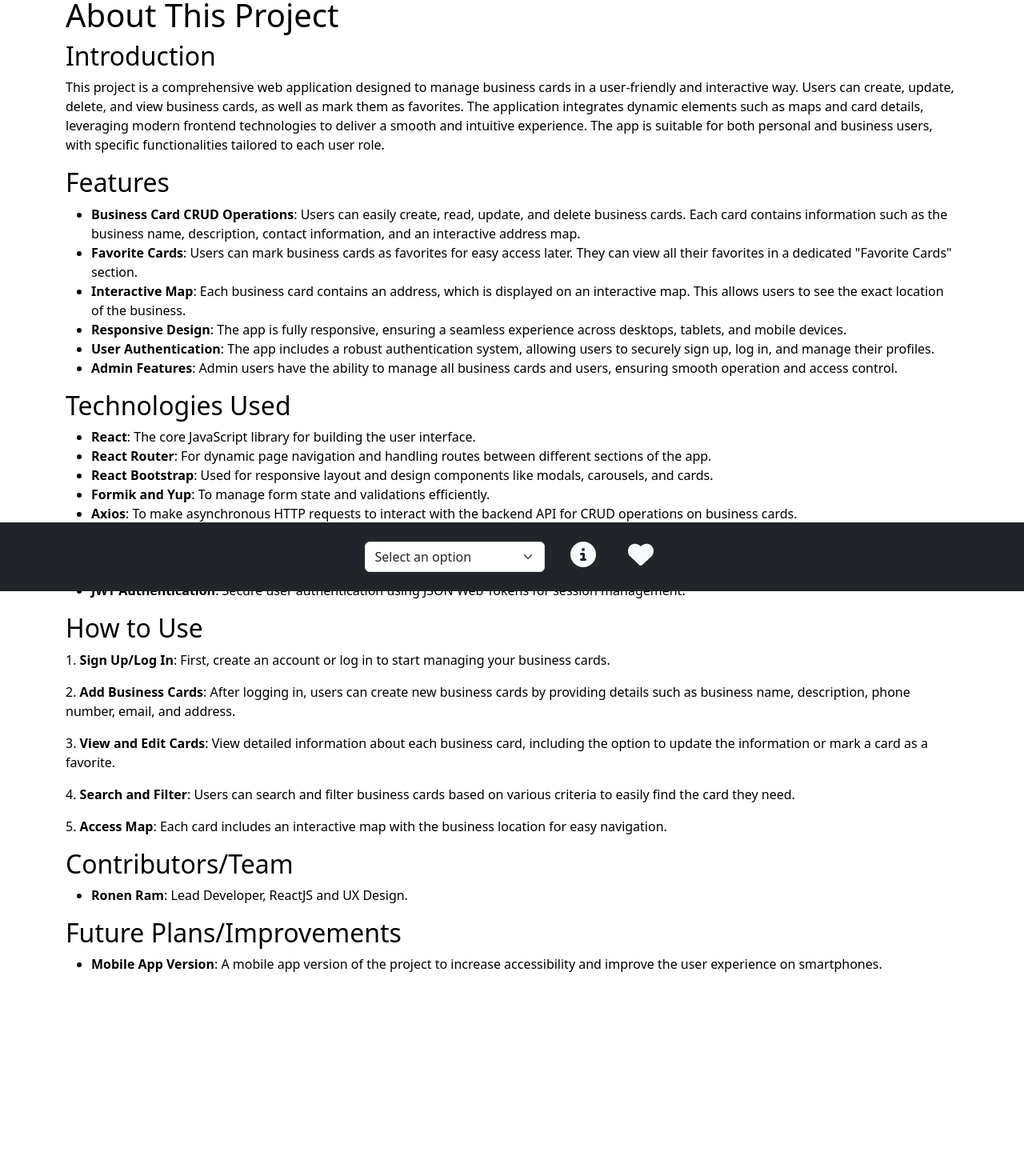
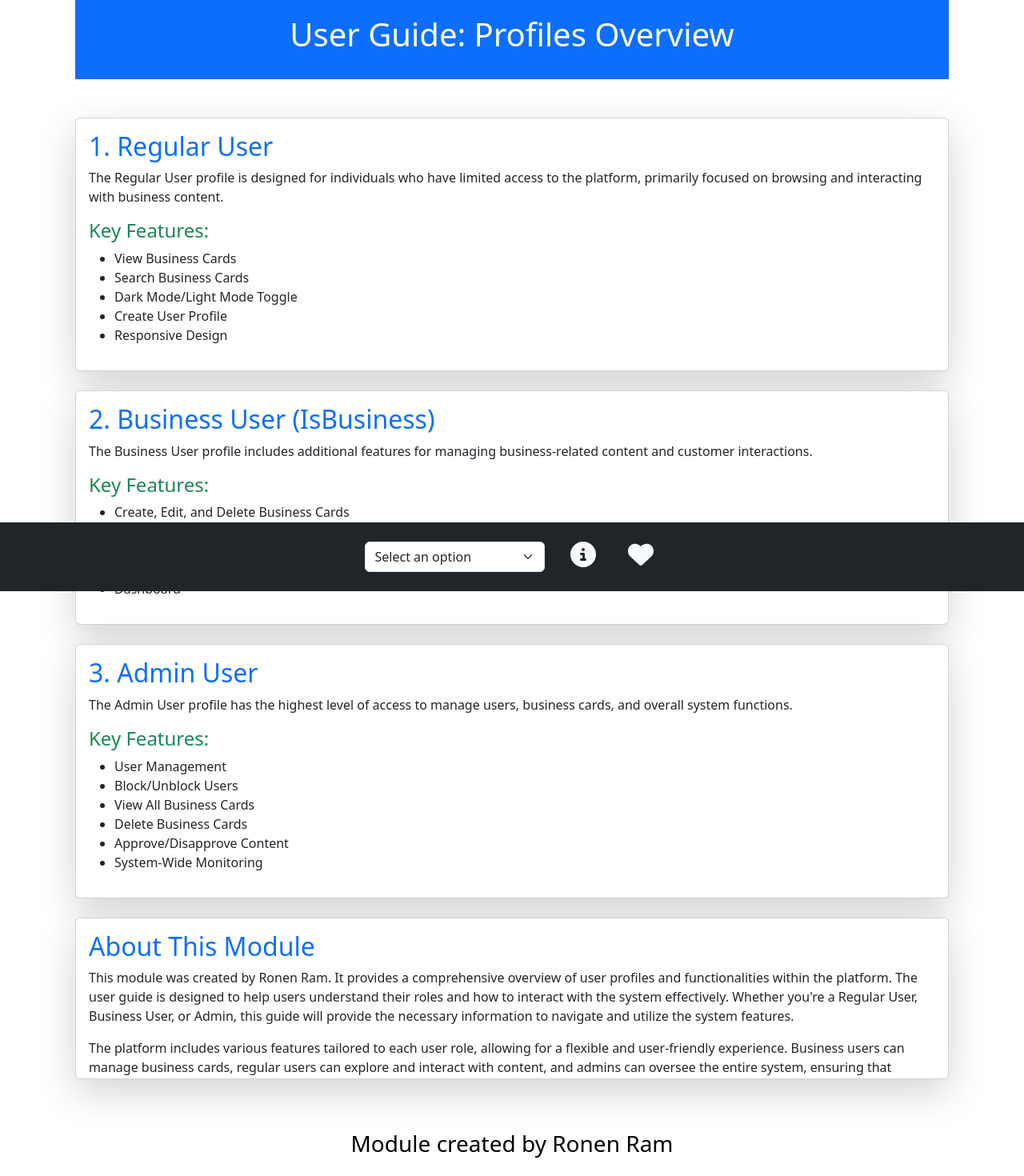
Before and after one commit to ronenram1234/nexcrm, a React (Create React App) app: page /about in a window 1280 px wide. Shown: the part 61-1531 px from the top of the page at 80% size. Before the commit the page ends 1294 px from the top, so only its background shows below. Built offline with nearby package versions, Linux system fonts and the light colour scheme; no server answers.

Commit message:
update aboute

```diff
--- a/src/components/About.tsx
+++ b/src/components/About.tsx
@@ -1,155 +1,92 @@
 import { FunctionComponent } from "react";
+
 
 interface AboutProps {}
 
 const About: FunctionComponent<AboutProps> = () => {
   return (
-    <div className="about-container">
-      <h1>About This Project</h1>
 
-      <section>
-        <h2>Introduction</h2>
-        <p>
-          This project is a comprehensive web application designed to manage
-          business cards in a user-friendly and interactive way. Users can
-          create, update, delete, and view business cards, as well as mark them
-          as favorites. The application integrates dynamic elements such as maps
-          and card details, leveraging modern frontend technologies to deliver a
-          smooth and intuitive experience. The app is suitable for both personal
-          and business users, with specific functionalities tailored to each
-          user role.
-        </p>
-      </section>
+    <div className="container">
+    <header className="bg-primary text-white text-center p-4">
+      <h1>User Guide: Profiles Overview</h1>
+    </header>
 
-      <section>
-        <h2>Features</h2>
-        <ul>
-          <li>
-            <strong>Business Card CRUD Operations</strong>: Users can easily
-            create, read, update, and delete business cards. Each card contains
-            information such as the business name, description, contact
-            information, and an interactive address map.
-          </li>
-          <li>
-            <strong>Favorite Cards</strong>: Users can mark business cards as
-            favorites for easy access later. They can view all their favorites
-            in a dedicated "Favorite Cards" section.
-          </li>
-          <li>
-            <strong>Interactive Map</strong>: Each business card contains an
-            address, which is displayed on an interactive map. This allows users
-            to see the exact location of the business.
-          </li>
-          <li>
-            <strong>Responsive Design</strong>: The app is fully responsive,
-            ensuring a seamless experience across desktops, tablets, and mobile
-            devices.
-          </li>
-          <li>
-            <strong>User Authentication</strong>: The app includes a robust
-            authentication system, allowing users to securely sign up, log in,
-            and manage their profiles.
-          </li>
-          <li>
-            <strong>Admin Features</strong>: Admin users have the ability to
-            manage all business cards and users, ensuring smooth operation and
-            access control.
-          </li>
-        </ul>
-      </section>
+    <section className="my-5">
+      {/* Regular User Section */}
+      <div className="card shadow-lg mb-4">
+        <div className="card-body" style={{ maxHeight: '350px', overflowY: 'auto' }}>
+          <h2 className="card-title text-primary">1. Regular User</h2>
+          <p className="card-text">
+            The Regular User profile is designed for individuals who have limited access to the platform, primarily focused on browsing and interacting with business content.
+          </p>
+          <h4 className="text-success">Key Features:</h4>
+          <ul>
+            <li>View Business Cards</li>
+            <li>Search Business Cards</li>
+            <li>Dark Mode/Light Mode Toggle</li>
+            <li>Create User Profile</li>
+            <li>Responsive Design</li>
+          </ul>
+        </div>
+      </div>
 
-      <section>
-        <h2>Technologies Used</h2>
-        <ul>
-          <li>
-            <strong>React</strong>: The core JavaScript library for building the
-            user interface.
-          </li>
-          <li>
-            <strong>React Router</strong>: For dynamic page navigation and
-            handling routes between different sections of the app.
-          </li>
-          <li>
-            <strong>React Bootstrap</strong>: Used for responsive layout and
-            design components like modals, carousels, and cards.
-          </li>
-          <li>
-            <strong>Formik and Yup</strong>: To manage form state and
-            validations efficiently.
-          </li>
-          <li>
-            <strong>Axios</strong>: To make asynchronous HTTP requests to
-            interact with the backend API for CRUD operations on business cards.
-          </li>
-          <li>
-            <strong>FontAwesome</strong>: For providing icons such as heart,
-            trash, and edit for actions on business cards.
-          </li>
-          <li>
-            <strong>React-Toastify</strong>: For displaying toast notifications,
-            such as success or error messages during form submissions or
-            operations.
-          </li>
-          <li>
-            <strong>Google Maps API</strong>: For displaying the business
-            location on an interactive map.
-          </li>
-          <li>
-            <strong>JWT Authentication</strong>: Secure user authentication
-            using JSON Web Tokens for session management.
-          </li>
-        </ul>
-      </section>
+      {/* Business User Section */}
+      <div className="card shadow-lg mb-4">
+        <div className="card-body" style={{ maxHeight: '350px', overflowY: 'auto' }}>
+          <h2 className="card-title text-primary">2. Business User (IsBusiness)</h2>
+          <p className="card-text">
+            The Business User profile includes additional features for managing business-related content and customer interactions.
+          </p>
+          <h4 className="text-success">Key Features:</h4>
+          <ul>
+            <li>Create, Edit, and Delete Business Cards</li>
+            <li>View Business Card Details</li>
+            <li>Favorites</li>
+            <li>View and Manage Own Cards</li>
+            <li>Dashboard</li>
+          </ul>
+        </div>
+      </div>
 
-      <section>
-        <h2>How to Use</h2>
-        <p>
-          1. <strong>Sign Up/Log In</strong>: First, create an account or log in
-          to start managing your business cards.
-        </p>
-        <p>
-          2. <strong>Add Business Cards</strong>: After logging in, users can
-          create new business cards by providing details such as business name,
-          description, phone number, email, and address.
-        </p>
-        <p>
-          3. <strong>View and Edit Cards</strong>: View detailed information
-          about each business card, including the option to update the
-          information or mark a card as a favorite.
-        </p>
-        <p>
-          4. <strong>Search and Filter</strong>: Users can search and filter
-          business cards based on various criteria to easily find the card they
-          need.
-        </p>
-        <p>
-          5. <strong>Access Map</strong>: Each card includes an interactive map
-          with the business location for easy navigation.
-        </p>
-      </section>
+      {/* Admin User Section */}
+      <div className="card shadow-lg mb-4">
+        <div className="card-body" style={{ maxHeight: '350px', overflowY: 'auto' }}>
+          <h2 className="card-title text-primary">3. Admin User</h2>
+          <p className="card-text">
+            The Admin User profile has the highest level of access to manage users, business cards, and overall system functions.
+          </p>
+          <h4 className="text-success">Key Features:</h4>
+          <ul>
+            <li>User Management</li>
+            <li>Block/Unblock Users</li>
+            <li>View All Business Cards</li>
+            <li>Delete Business Cards</li>
+            <li>Approve/Disapprove Content</li>
+            <li>System-Wide Monitoring</li>
+          </ul>
+        </div>
+      </div>
 
-      <section>
-        <h2>Contributors/Team</h2>
-        <ul>
-          <li>
-            <strong>Ronen Ram</strong>: Lead Developer, ReactJS and UX Design.
-          </li>
-        </ul>
-      </section>
+      {/* About Page Section */}
+      <div className="card shadow-lg mb-5">
+        <div className="card-body" style={{ maxHeight: '200px', overflowY: 'auto' }}>
+          <h2 className="card-title text-primary">About This Module</h2>
+          <p className="card-text">
+            This module was created by Ronen Ram. It provides a comprehensive overview of user profiles and functionalities within the platform. The user guide is designed to help users understand their roles and how to interact with the system effectively. Whether you're a Regular User, Business User, or Admin, this guide will provide the necessary information to navigate and utilize the system features.
+          </p>
+          <p className="card-text">
+            The platform includes various features tailored to each user role, allowing for a flexible and user-friendly experience. Business users can manage business cards, regular users can explore and interact with content, and admins can oversee the entire system, ensuring that everything runs smoothly.
+          </p>
+        </div>
+      </div>
+    </section>
 
-      <section>
-        <h2>Future Plans/Improvements</h2>
-        <ul>
-          <li>
-            <strong>Mobile App Version</strong>: A mobile app version of the
-            project to increase accessibility and improve the user experience on
-            smartphones.
-          </li>
+    <div className="text-center p-3">
+      <h3 className="font-weight-bold">Module created by Ronen Ram</h3>
+    </div>
+  </div>
 
-        </ul>
-      </section>
-    </div>
-  );
+  )
 };
 
 export default About;
```
Also changed, not shown: src/App.css (line endings or trailing spaces), 1 other file (tests, documents, lock files or other folders).
